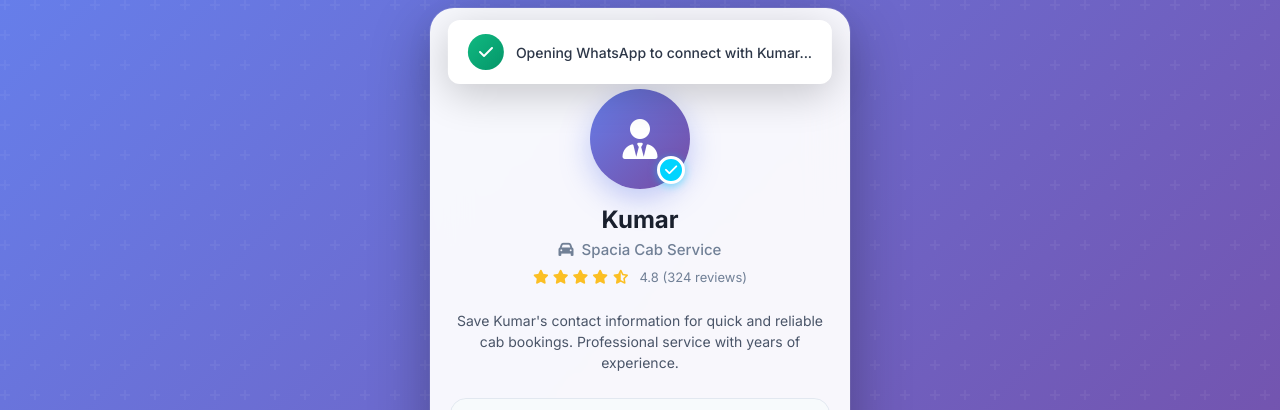
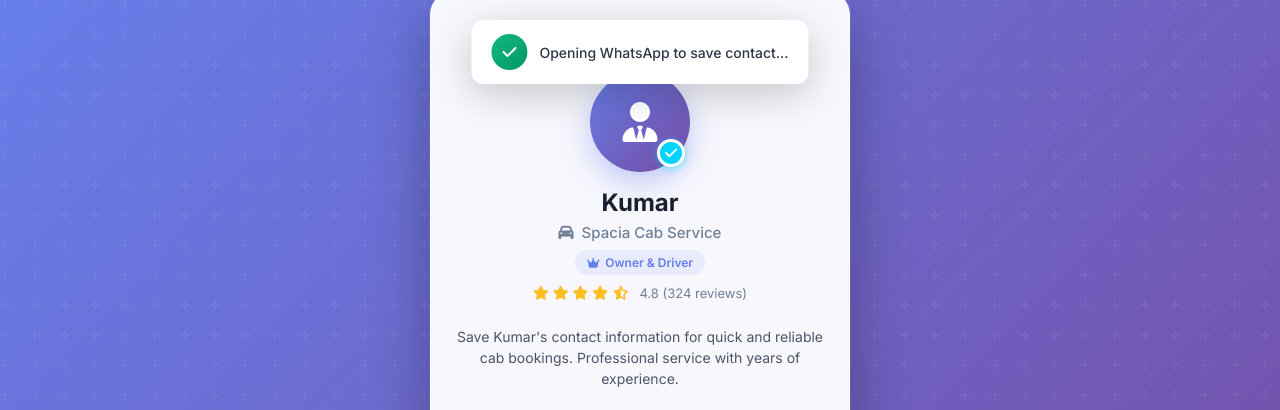
Before and after one commit to Spacia2023/Contact, a plain HTML site: page index.html in a window 1280 px wide. Both pictures are taken after a click on the button "WhatsApp". Shown: the top 410 px of the page. Drawn offline with Linux system fonts and the light colour scheme.

Commit message:
Update index.html

```diff
--- a/index.html
+++ b/index.html
@@ -159,6 +159,23 @@
             align-items: center;
             justify-content: center;
             gap: 8px;
+        }
+
+        .owner-badge {
+            display: inline-flex;
+            align-items: center;
+            gap: 6px;
+            background: rgba(102, 126, 234, 0.1);
+            color: #667eea;
+            padding: 5px 12px;
+            border-radius: 12px;
+            font-size: 12px;
+            font-weight: 600;
+            margin-top: 8px;
+        }
+
+        .owner-badge i {
+            font-size: 11px;
         }
 
         .rating {
@@ -515,6 +532,11 @@
                 Spacia Cab Service
             </div>
 
+            <div class="owner-badge">
+                <i class="fas fa-crown"></i>
+                Owner & Driver
+            </div>
+
             <div class="rating">
                 <i class="fas fa-star"></i>
                 <i class="fas fa-star"></i>
@@ -590,7 +612,7 @@
             // Create vCard data
             const vCardData = `BEGIN:VCARD
 VERSION:3.0
-FN:Kumar
+FN:Kumar - Spacia Cab
 ORG:Spacia Cab Service
 TEL:+94785657954
 URL:https://spacia2023.github.io/Cab/
@@ -604,7 +626,7 @@
             // Create a link element and trigger the download
             const a = document.createElement('a');
             a.href = url;
-            a.download = 'Kumar_SpaciaCabService.vcf';
+            a.download = 'Kumar_SpaciaCab.vcf';
             document.body.appendChild(a);
             a.click();
             document.body.removeChild(a);
@@ -617,13 +639,13 @@
         document.getElementById('saveWhatsAppBtn').addEventListener('click', function() {
             // Open WhatsApp with the driver's number
             const phoneNumber = '+94785657954';
-            const message = encodeURIComponent('Hi Kumar, I found your contact online. I would like to book a cab.');
+            const message = encodeURIComponent("Hi Kumar, I'd like to save your contact for future booking with Spacia Cab Service.");
             const whatsappUrl = `https://wa.me/${phoneNumber.replace(/\s/g, '')}?text=${message}`;
 
             window.open(whatsappUrl, '_blank');
 
             // Show notification
-            showNotification('Opening WhatsApp to connect with Kumar...');
+            showNotification('Opening WhatsApp to save contact...');
         });
 
         function showNotification(message) {
```
